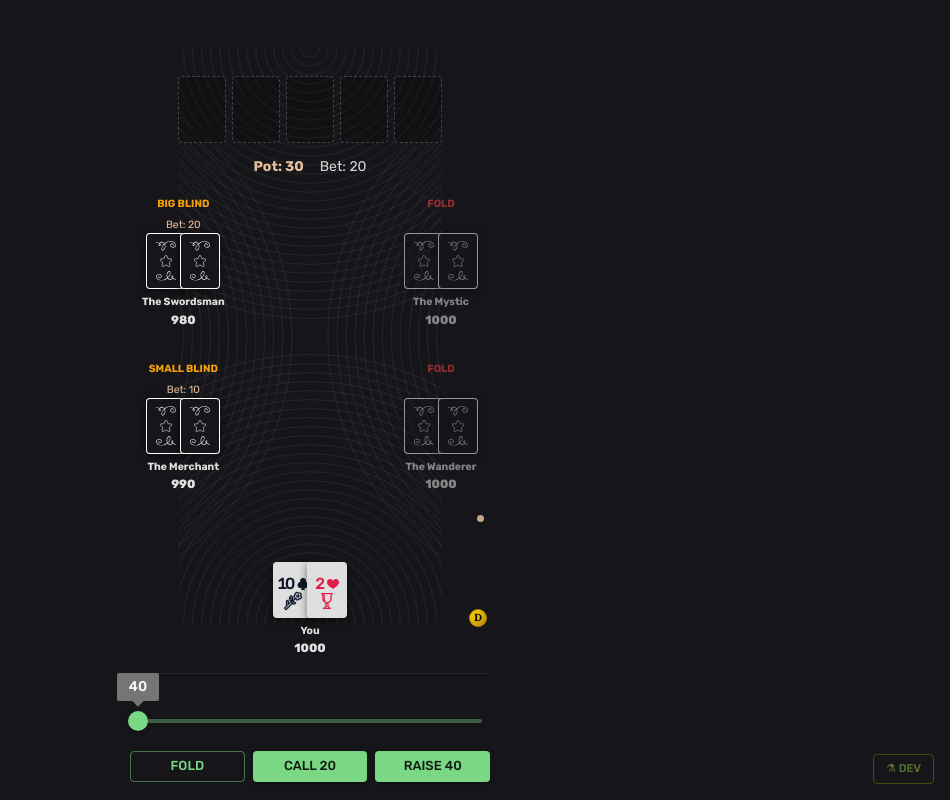
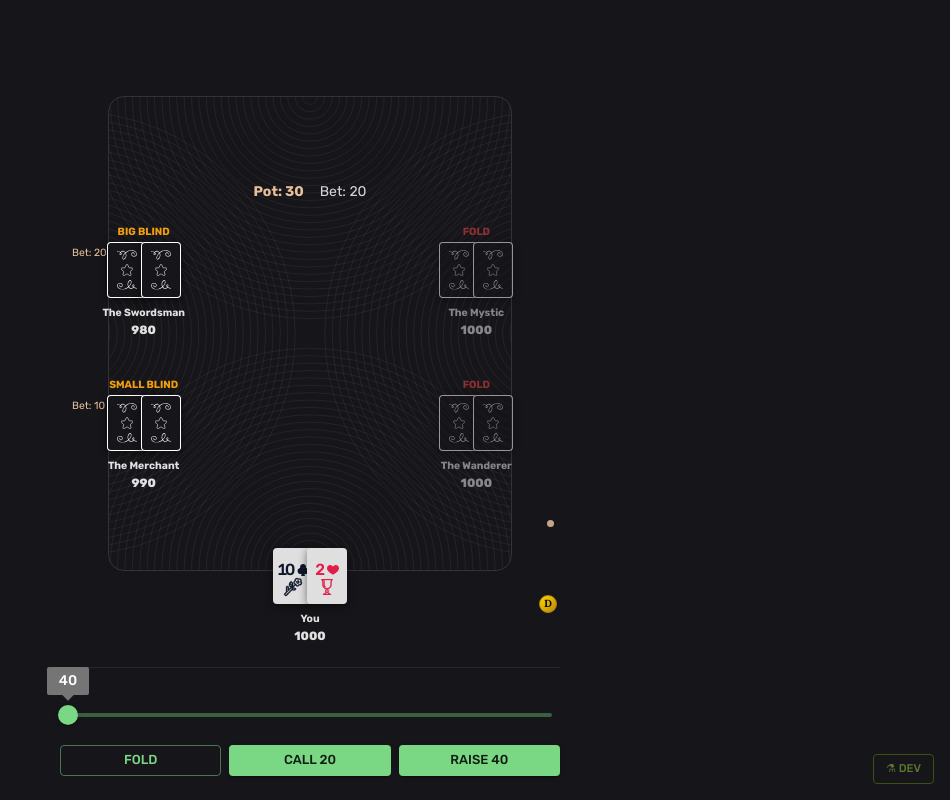
Before and after one commit to raphaelaleixo/arcanepoker, a React (Vite) app: page /game in a window 1280 px wide. Shown: the whole page, without its empty margins (330-1280 px from the left). Built offline with nearby package versions, Linux system fonts and the light colour scheme.

Commit message:
feat: ui changes

```diff
--- a/src/components/Table/ArcanaDisplay.tsx
+++ b/src/components/Table/ArcanaDisplay.tsx
@@ -44,7 +44,7 @@ export function ArcanaDisplay({
   displayArcanaData,
 }: ArcanaDisplayProps) {
   return (
-    <Box sx={{ display: "grid", width: "100%" }}>
+    <Box sx={{ display: "grid", width: "100%", pt: 2 }}>
       {/* Arcana card + description — same grid cell, fades in when active */}
       <Stack
         direction="row"
@@ -52,43 +52,13 @@ export function ArcanaDisplay({
         alignItems="center"
         justifyContent="center"
         sx={{
+          height: "5em",
           gridArea: "1 / 1",
           opacity: arcanaCardToShow ? 1 : 0,
           pointerEvents: arcanaCardToShow ? "auto" : "none",
           transition: "opacity 400ms ease",
         }}
       >
-        {/* Card animates in and bobs while pending */}
-        <Box
-          sx={{
-            display: "inline-block",
-            animation: pendingArcanaCard
-              ? `${arcanaRiseIn} 500ms ease-out both`
-              : undefined,
-          }}
-        >
-          <Box
-            sx={{
-              display: "inline-block",
-              lineHeight: 0,
-              borderRadius: 1,
-              animation: pendingArcanaCard
-                ? `${arcanaFloatBob} 2.4s ease-in-out 500ms infinite`
-                : undefined,
-              boxShadow: pendingArcanaCard
-                ? "0 0 12px 4px rgba(179, 57, 219, 0.55)"
-                : undefined,
-            }}
-          >
-            <PlayingCard
-              small
-              rank={arcanaCardToShow?.value}
-              suit={arcanaCardToShow?.suit}
-              flipped={!!arcanaCardToShow && !pendingArcanaCard}
-            />
-          </Box>
-        </Box>
-
         {/* Description box: fixed size, CSS grid stack inside */}
         <Box
           sx={{
@@ -119,6 +89,7 @@ export function ArcanaDisplay({
                   color: "secondary.light",
                   fontStyle: "italic",
                   width: "100%",
+                  textAlign: "center",
                 }}
               >
                 An arcana stirs...
@@ -131,6 +102,7 @@ export function ArcanaDisplay({
                 opacity: pendingArcanaCard ? 0 : 1,
                 pointerEvents: pendingArcanaCard ? "none" : "auto",
                 transition: "opacity 300ms ease",
+                textAlign: "center",
               }}
             >
               <Typography
@@ -139,7 +111,7 @@ export function ArcanaDisplay({
                   display: "block",
                   color: "primary.main",
                   fontWeight: "bold",
-                  fontSize: "0.875rem",
+                  fontSize: "0.9rem",
                   fontFamily: "Young Serif, serif",
                   lineHeight: 1.1,
                 }}
@@ -152,7 +124,8 @@ export function ArcanaDisplay({
                   sx={{
                     display: "block",
                     color: "silver.light",
-                    fontSize: "0.65rem",
+                    fontSize: "0.75rem",
+                    fontWeight: 500,
                     mt: 0.25,
                     lineHeight: 1.1,
                   }}
--- /dev/null
+++ b/src/components/Table/ArcanaDisplayCard.tsx
@@ -0,0 +1,95 @@
+/**
+ * Displays the active Major Arcana card and its game-effect description.
+ *
+ * While the arcana is pending (not yet revealed), the card shows its back
+ * and the description reads "An arcana stirs…". After reveal, the card flips
+ * and the name/effect fades in. Both states share the same container height
+ * via a CSS grid stack so no layout shift occurs.
+ */
+import { Box, Stack } from "@mui/material";
+import { keyframes } from "@emotion/react";
+import { PlayingCard } from "../Card/PlayingCard";
+import type { ArcanaCard } from "../../types/types";
+
+// Keyframes live here — they are only used by ArcanaDisplay after the split.
+const arcanaRiseIn = keyframes`
+  from { opacity: 0; transform: translateY(30px) scale(0.85); }
+  to   { opacity: 1; transform: translateY(0) scale(1); }
+`;
+
+const arcanaFloatBob = keyframes`
+  0%, 100% { transform: translateY(0); }
+  50%       { transform: translateY(-5px); }
+`;
+
+interface ArcanaDisplayProps {
+  /** The arcana card to show (pending or active). Null hides the whole display. */
+  arcanaCardToShow: ArcanaCard | null;
+  /**
+   * Set while the arcana is pending reveal (before the player clicks "Reveal Arcana").
+   * When non-null, the card shows its back and the description shows the pending placeholder.
+   */
+  pendingArcanaCard: ArcanaCard | null;
+  /**
+   * Pre-fetched from the pending card so the description box has stable dimensions
+   * before the reveal animation. Null when no arcana is active.
+   * Shape matches tarot.arcana record values: { fullName, gameEffect? }.
+   */
+  displayArcanaData: { fullName: string; gameEffect?: string } | null;
+}
+
+export function ArcanaDisplayCard({
+  arcanaCardToShow,
+  pendingArcanaCard,
+}: ArcanaDisplayProps) {
+  return (
+    <Box
+      sx={{ display: "grid", width: "100%", gridRow: "2 / 4", gridColumn: "2" }}
+    >
+      {/* Arcana card + description — same grid cell, fades in when active */}
+      <Stack
+        direction="row"
+        spacing={1.5}
+        alignItems="center"
+        justifyContent="center"
+        sx={{
+          gridArea: "1 / 1",
+          opacity: arcanaCardToShow ? 1 : 0,
+          pointerEvents: arcanaCardToShow ? "auto" : "none",
+          transition: "opacity 400ms ease",
+        }}
+      >
+        {/* Card animates in and bobs while pending */}
+        <Box
+          sx={{
+            display: "inline-block",
+            scale: 0.7,
+            animation: pendingArcanaCard
+              ? `${arcanaRiseIn} 500ms ease-out both`
+              : undefined,
+          }}
+        >
+          <Box
+            sx={{
+              display: "inline-block",
+              lineHeight: 0,
+              borderRadius: 1,
+              animation: pendingArcanaCard
+                ? `${arcanaFloatBob} 2.4s ease-in-out 500ms infinite`
+                : undefined,
+              boxShadow: pendingArcanaCard
+                ? "0 0 12px 4px rgba(179, 57, 219, 0.55)"
+                : undefined,
+            }}
+          >
+            <PlayingCard
+              rank={arcanaCardToShow?.value}
+              suit={arcanaCardToShow?.suit}
+              flipped={!!arcanaCardToShow && !pendingArcanaCard}
+            />
+          </Box>
+        </Box>
+      </Stack>
+    </Box>
+  );
+}
--- a/src/components/Table/CommunityCards.tsx
+++ b/src/components/Table/CommunityCards.tsx
@@ -54,7 +54,9 @@ export function CommunityCards({
         const card = communityCards[i];
         const isHighlighted =
           highlights != null &&
-          highlights.some((h) => h.type === "community" && h.communityIndex === i);
+          highlights.some(
+            (h) => h.type === "community" && h.communityIndex === i,
+          );
         if (card) {
           // Turn/river cards are dealt individually, so each resets stagger to 0.
           const di = i < 3 ? i : 0;
@@ -64,7 +66,17 @@ export function CommunityCards({
             return (
               <Box
                 key={`${wheelRound}-fool-${communityChangeKey}-${i}`}
-                sx={{ lineHeight: 0, ...(isHighlighted ? { position: "relative", zIndex: 1295, borderRadius: 1, boxShadow: "0 0 18px 6px rgba(201,169,110,0.75)" } : {}) }}
+                sx={{
+                  lineHeight: 0,
+                  ...(isHighlighted
+                    ? {
+                        position: "relative",
+                        zIndex: 1295,
+                        borderRadius: 1,
+                        boxShadow: "0 0 18px 6px rgba(201,169,110,0.75)",
+                      }
+                    : {}),
+                }}
               >
                 <DealtCard
                   small
@@ -83,7 +95,17 @@ export function CommunityCards({
             return (
               <Box
                 key={`${wheelRound}-moon-${communityChangeKey}-${i}`}
-                sx={{ lineHeight: 0, ...(isHighlighted ? { position: "relative", zIndex: 1295, borderRadius: 1, boxShadow: "0 0 18px 6px rgba(201,169,110,0.75)" } : {}) }}
+                sx={{
+                  lineHeight: 0,
+                  ...(isHighlighted
+                    ? {
+                        position: "relative",
+                        zIndex: 1295,
+                        borderRadius: 1,
+                        boxShadow: "0 0 18px 6px rgba(201,169,110,0.75)",
+                      }
+                    : {}),
+                }}
               >
                 <DealtCard
                   small
@@ -99,7 +121,17 @@ export function CommunityCards({
           return (
             <Box
               key={`${wheelRound}-${i}`}
-              sx={{ lineHeight: 0, ...(isHighlighted ? { position: "relative", zIndex: 1295, borderRadius: 1, boxShadow: "0 0 18px 6px rgba(201,169,110,0.75)" } : {}) }}
+              sx={{
+                lineHeight: 0,
+                ...(isHighlighted
+                  ? {
+                      position: "relative",
+                      zIndex: 1295,
+                      borderRadius: 1,
+                      boxShadow: "0 0 18px 6px rgba(201,169,110,0.75)",
+                    }
+                  : {}),
+              }}
             >
               <DealtCard
                 small
@@ -116,12 +148,17 @@ export function CommunityCards({
           <Box
             key={i}
             sx={{
-              width: "3em",
+              width: "2.5em",
               aspectRatio: "5/7",
               borderRadius: 1,
-              border: "1px dashed rgba(255,255,255,0.2)",
-              background: "rgba(0,0,0,0.2)",
-              ...(isHighlighted ? { position: "relative", zIndex: 1295, boxShadow: "0 0 18px 6px rgba(201,169,110,0.75)" } : {}),
+
+              ...(isHighlighted
+                ? {
+                    position: "relative",
+                    zIndex: 1295,
+                    boxShadow: "0 0 18px 6px rgba(201,169,110,0.75)",
+                  }
+                : {}),
             }}
           />
         );
--- a/src/components/Table/PlayerSeat.tsx
+++ b/src/components/Table/PlayerSeat.tsx
@@ -140,12 +140,12 @@ export function PlayerSeat({
           display: "flex",
           flexDirection: "column",
           alignItems: "center",
-          mt: 0,
+          mt: "0.35em",
           position: "relative",
           zIndex: 2,
           width: "fit-content",
           mx: "auto",
-          "& > *": { lineHeight: 1 },
+          "& > *": { lineHeight: 0.95 },
         }}
       >
         <Typography variant="caption" fontWeight="bold" fontSize="0.65em">
--- a/src/components/Table/PlayerStatusBar.tsx
+++ b/src/components/Table/PlayerStatusBar.tsx
@@ -92,6 +92,7 @@ export function PlayerStatusBar({
       <Typography
         variant="caption"
         sx={{
+          position: "absolute",
           display: "block",
           textAlign: "center",
           color: "gold.main",
--- a/src/components/Table/PokerTable.tsx
+++ b/src/components/Table/PokerTable.tsx
@@ -19,6 +19,7 @@ import { PlaygroundDrawer } from "../Dev/PlaygroundDrawer";
 import { DealerChip } from "./DealerChip";
 import { TableOverlayContent } from "./TableOverlayContent";
 import { TutorialOverlay } from "../Tutorial/TutorialOverlay";
+import { ArcanaDisplayCard } from "./ArcanaDisplayCard";
 
 const BETTING_STAGES = ["pre-flop", "flop", "turn", "river", "empress"];
 
@@ -93,6 +94,19 @@ export function PokerTable() {
     dispatch,
   });
 
+  const pendingArcanaCard =
+    state.pendingInteraction?.type === "arcana-reveal"
+      ? (
+          state.pendingInteraction as {
+            type: "arcana-reveal";
+            arcanaCard: ArcanaCard;
+          }
+        ).arcanaCard
+      : null;
+
+  const arcanaCardToShow =
+    pendingArcanaCard ?? state.activeArcana?.card ?? null;
+
   return (
     <Box
       sx={{
@@ -111,7 +125,8 @@ export function PokerTable() {
         sx={{
           position: "absolute",
           height: "800px",
-          width: "360px",
+          width: "calc(100% - 3em)",
+          maxWidth: "500px",
           top: "50%",
           left: "50%",
           transform: "translate(-50%, -50%)",
@@ -124,7 +139,7 @@ export function PokerTable() {
           sx={{
             gridColumn: "1 / 4",
             gridRow: "1 / 5",
-            p: "3em",
+            p: "6em 3em",
           }}
         >
           <Box
@@ -136,6 +151,8 @@ export function PokerTable() {
               objectFit: "cover",
               borderRadius: "16px",
               overflow: "hidden",
+              border: "1px solid",
+              borderColor: "#333",
             }}
           />
         </Box>
@@ -206,6 +223,10 @@ export function PokerTable() {
             }}
           />
         )}
+        <ArcanaDisplayCard
+          pendingArcanaCard={pendingArcanaCard}
+          arcanaCardToShow={arcanaCardToShow}
+        />
         {/* Action bar */}
         <Box
           sx={{
```
